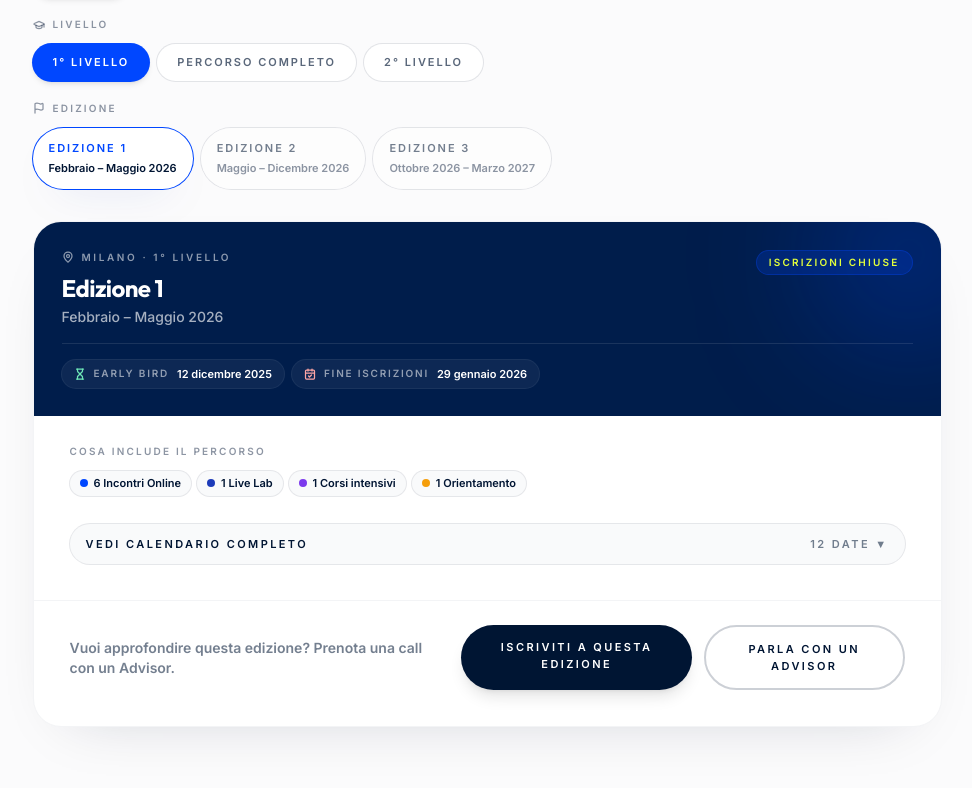
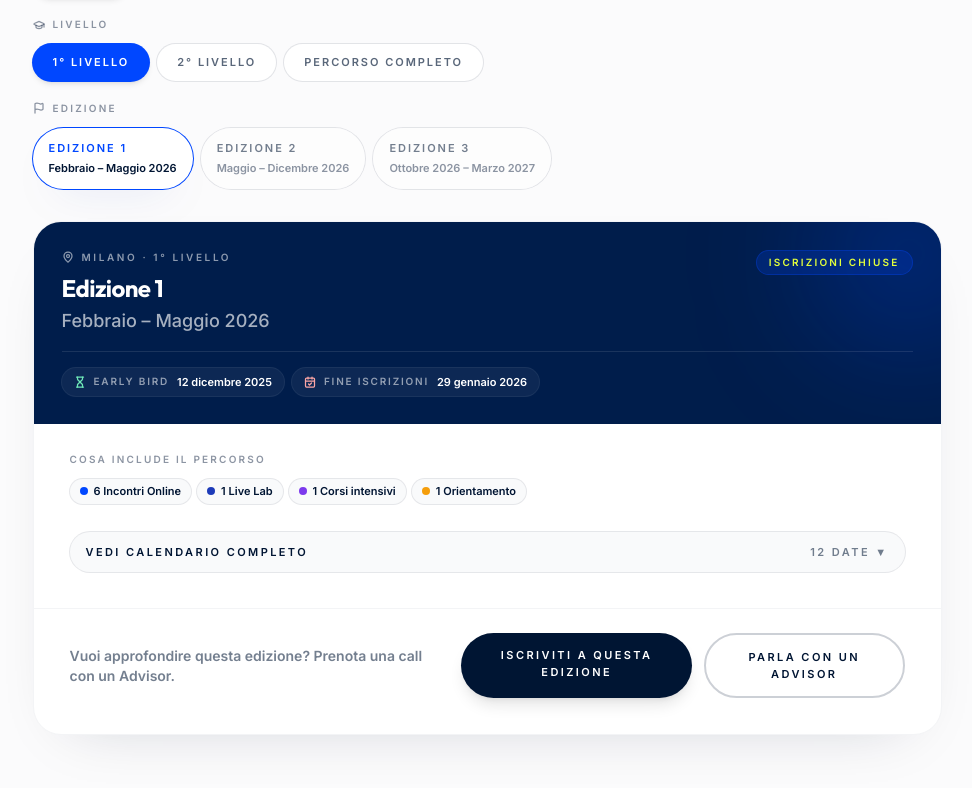
Before and after one commit to danielecolasanti22-wq/asterys-lab---scuola-di-coaching-icf, a React (Vite) app: page /corsi/apcm in a window 1280 px wide. Shown: the part 4941-5729 px from the top of the page, without its empty margins (153-1125 px from the left). Built offline with nearby package versions, Linux system fonts and the light colour scheme.

Commit message:
Adjust APCM edition selector layout

```diff
--- a/src/pages/CourseDetail.tsx
+++ b/src/pages/CourseDetail.tsx
@@ -224,8 +224,8 @@ function buildApcmCompleteEditions(editions: CourseEdition[], citySlug: string):
 
 function levelSortWeight(slug: string): number {
   if (slug === 'l1') return 0;
-  if (slug === APCM_COMPLETE_LEVEL_SLUG) return 1;
-  if (slug === 'l2') return 2;
+  if (slug === 'l2') return 1;
+  if (slug === APCM_COMPLETE_LEVEL_SLUG) return 2;
   return 3;
 }
 
@@ -861,7 +861,7 @@ export default function CourseDetail() {
                           {activeEdition.editionLabel}
                         </h3>
                         {activeEdition.subtitle ? (
-                          <p className="mt-1 text-sm text-white/65 font-medium">
+                          <p className="mt-1 text-base sm:text-lg text-white/65 font-medium">
                             {activeEdition.subtitle}
                           </p>
                         ) : null}
```
